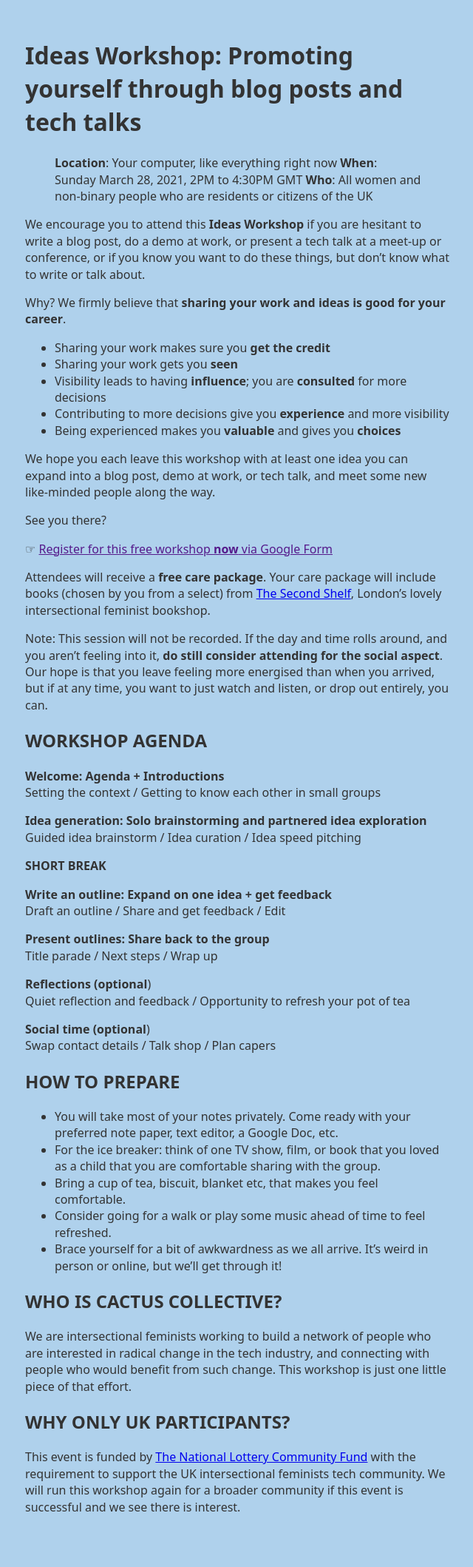
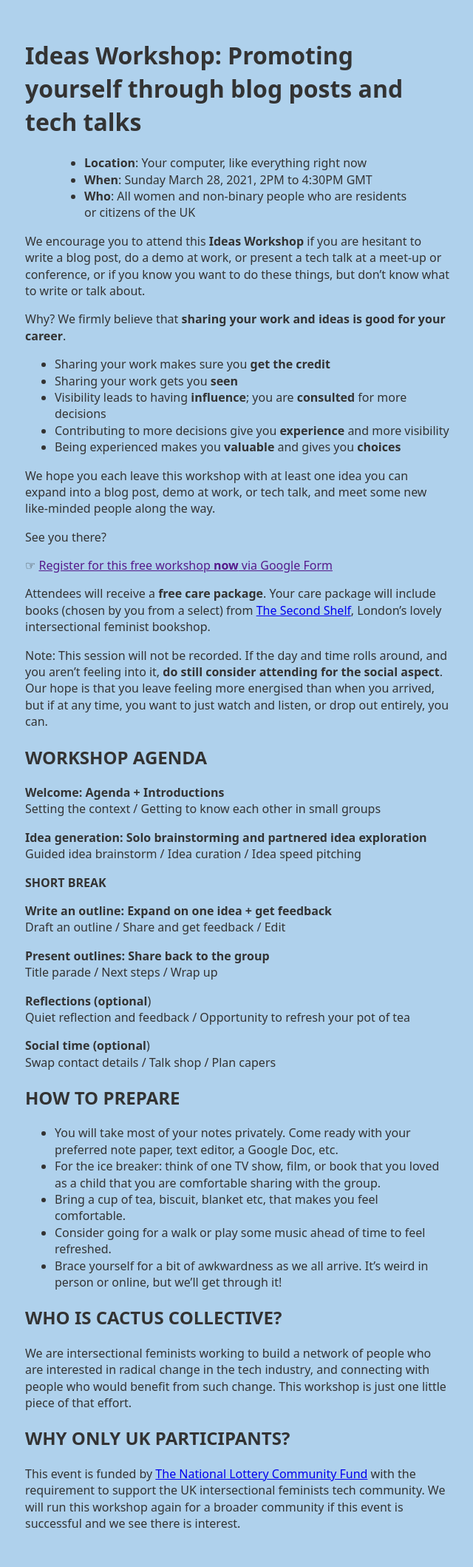
Before and after one commit to cactus-collective/cactus-collective.github.io, a Jekyll site: the page built from ideas-workshop.md, in a window 1280 px wide. Shown: the whole page at 74% size, without its empty margins (318-958 px from the left). Built offline with Jekyll 4.4.1, drawn with Linux system fonts in a browser that asks for light colours; some web fonts are replaced; our own code applies the rules of GitHub Pages for plain Markdown files; before the commit the page ends 2096 px from its top, so only the background shows below that.

Commit message:
Trying this

```diff
--- a/ideas-workshop.md
+++ b/ideas-workshop.md
@@ -4,9 +4,9 @@ layout: default
 
 # Ideas Workshop: Promoting yourself through blog posts and tech talks
 
-> **Location**: Your computer, like everything right now
-> **When**: Sunday March 28, 2021, 2PM to 4:30PM GMT
-> **Who**: All women and non-binary people who are residents or citizens of the UK
+> * **Location**: Your computer, like everything right now
+> * **When**: Sunday March 28, 2021, 2PM to 4:30PM GMT
+> * **Who**: All women and non-binary people who are residents or citizens of the UK
 
 We encourage you to attend this **Ideas Workshop** if you are hesitant to write a blog post, do a demo at work, or present a tech talk at a meet-up or conference, or if you know you want to do these things, but don’t know what to write or talk about.
 
```
